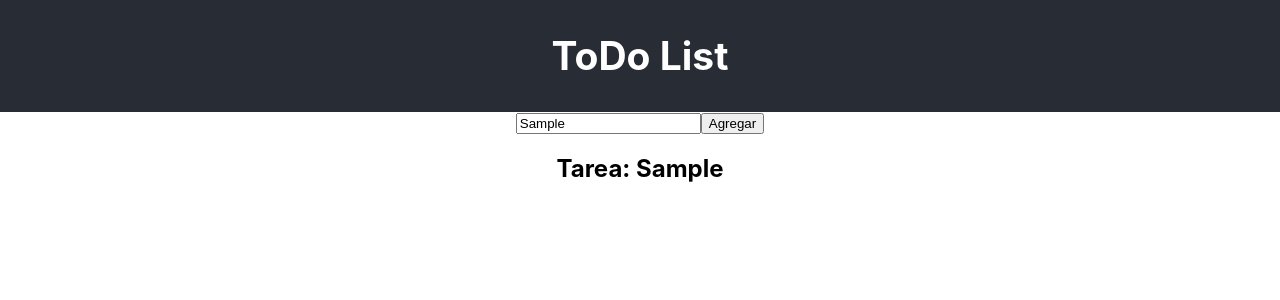
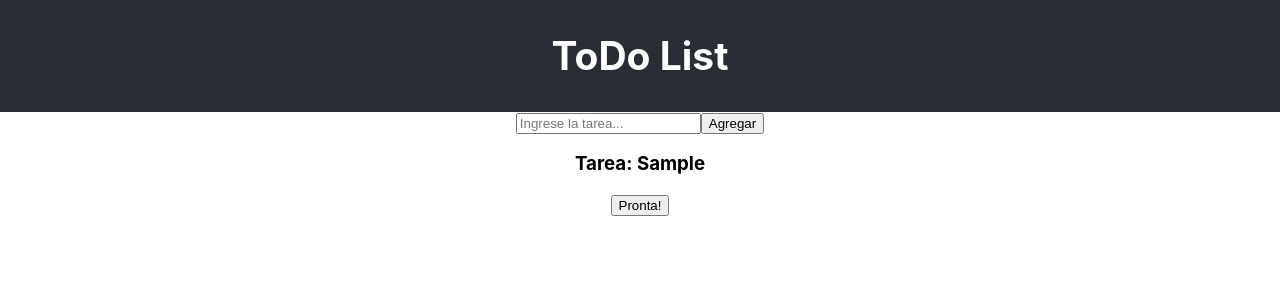
Before and after one commit to eliCazorla/todo-list, a React (Create React App) app: page / in a window 1280 px wide. Both pictures are taken after typing "Sample" into the empty fields and a click on the button "Agregar". Shown: the top 300 px of the page. Built offline with nearby package versions, Linux system fonts and the light colour scheme.

Commit message:
Realizando tareas

```diff
--- a/src/App.css
+++ b/src/App.css
@@ -36,3 +36,9 @@
     transform: rotate(360deg);
   }
 }
+
+
+.Tarea-realizada{
+  color: black;
+  background-color: chartreuse;
+}
--- a/src/components/Contenido.js
+++ b/src/components/Contenido.js
@@ -6,13 +6,20 @@ const Contenido = () => {
     const [tareas, setTareas] = useState([]);
 
     const agregarTarea = (tarea) => {
-        setTareas([...tareas, tarea]);
+        setTareas([{ nombre: tarea, realizada: false }, ...tareas]);
+    }
+
+    const realizarTarea = (nombreASustituir) => {
+        let filtrado = tareas.filter(({ nombre }) => nombre !== nombreASustituir);
+        const tareaARealizar = tareas.find(({ nombre }) => nombre === nombreASustituir);
+        filtrado.push({...tareaARealizar, realizada:true});
+        setTareas(filtrado);
     }
 
     return (
         <div>
             <FormAltaTarea agregarTarea={agregarTarea}/>
-            <Tareas tareas={tareas}/>
+            <Tareas tareas={tareas} realizarTarea={realizarTarea}/>
         </div>
     )
 }
--- a/src/components/FormAltaTarea.js
+++ b/src/components/FormAltaTarea.js
@@ -5,8 +5,9 @@ const FormAltaTarea = ({ agregarTarea }) => {
     const [tarea, setTarea] = useState("");
 
     const handleOnClick = () => {
-        if(tarea !== ""){
+        if(tarea){
             agregarTarea(tarea);
+            setTarea('');
         }
     }
 
@@ -15,6 +16,7 @@ const FormAltaTarea = ({ agregarTarea }) => {
             <input
                 type="text"
                 placeholder="Ingrese la tarea..."
+                value={tarea}
                 onChange={({target: {value}}) => setTarea(value)}/>
             <button onClick={handleOnClick}>Agregar</button>
         </div>
--- a/src/components/Tarea.js
+++ b/src/components/Tarea.js
@@ -1,10 +1,11 @@
 import React, { useState } from 'react';
 
-const Tarea = ({ tarea }) => {
+const Tarea = ({ tarea: { nombre, realizada }, realizarTarea }) => {
 
     return (
-        <div>
-            <h2>{`Tarea: ${tarea}`}</h2>
+        <div className={realizada ? 'Tarea-realizada':""}>
+            <h3>{`Tarea: ${nombre}`}</h3>
+            <button onClick={() => realizarTarea(nombre)} disabled={realizada}>Pronta!</button>
         </div>
     )
 }
--- a/src/components/Tareas.js
+++ b/src/components/Tareas.js
@@ -1,10 +1,10 @@
 import React from 'react';
 import Tarea from './Tarea';
 
-const Tareas = ({ tareas }) => {
+const Tareas = ({ tareas, realizarTarea }) => {
     return (
         <div>
-            {tareas.map((elem, index) => <Tarea tarea={elem} key={index}/>)}
+            {tareas.map((elem, index) => <Tarea tarea={elem} key={index} realizarTarea={realizarTarea}/>)}
         </div>
     )
 }
```
